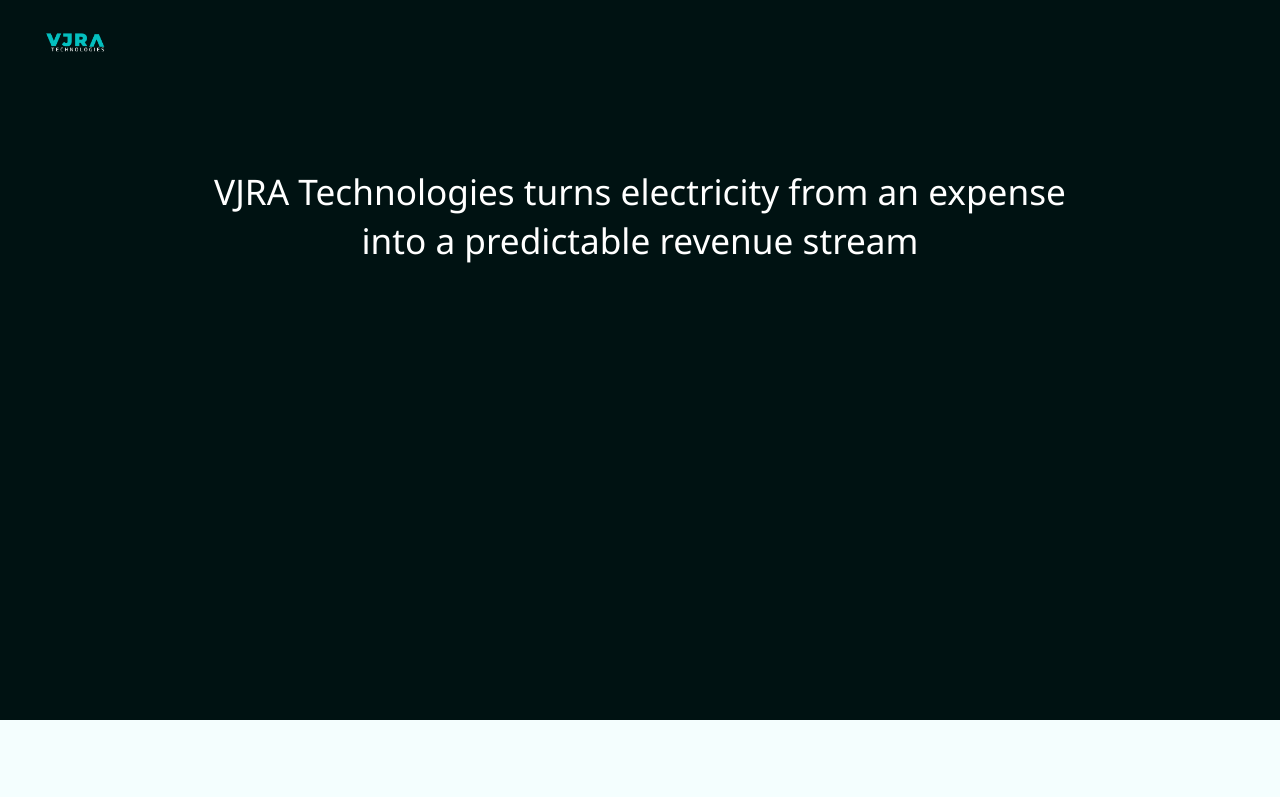
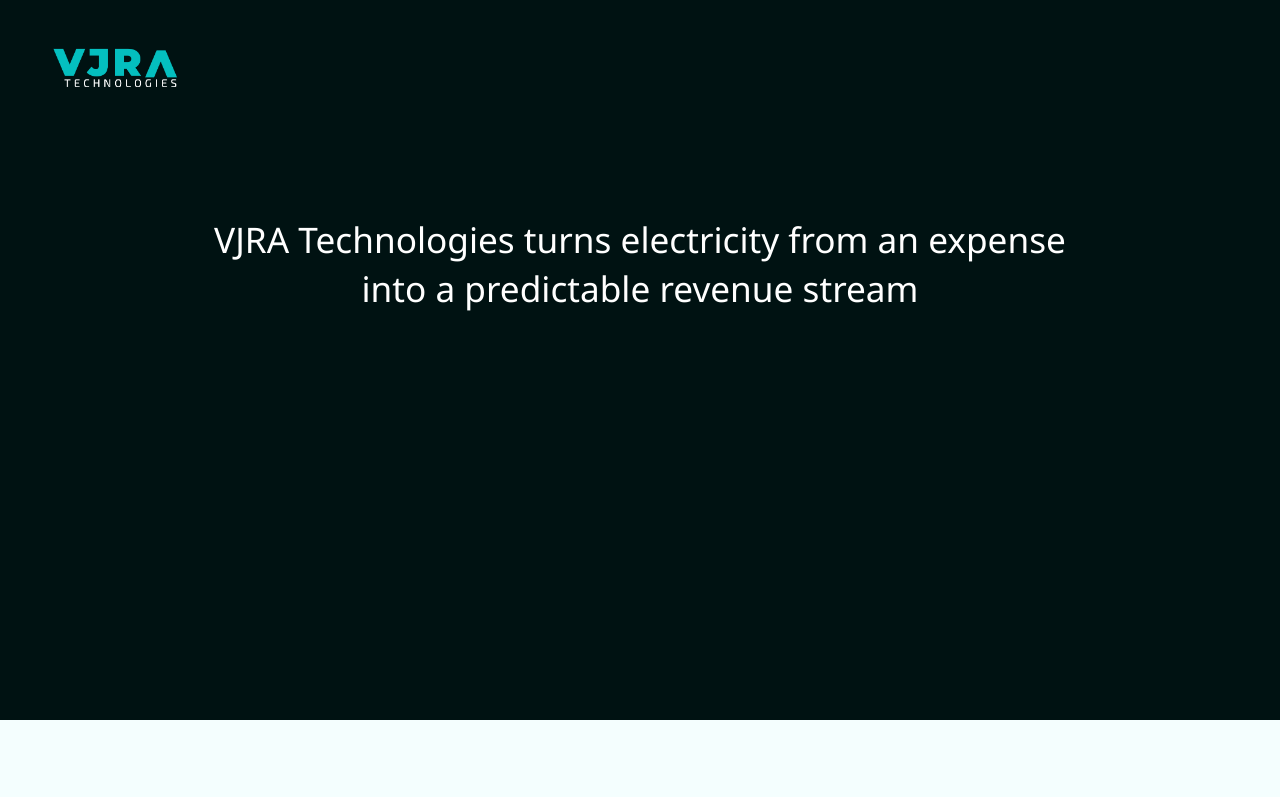
Before and after one commit to vjratech/Website, a plain HTML site: page index.html in a window 1280 px wide. Shown: the top 797 px of the page. Drawn offline with Linux system fonts and the light colour scheme.

Commit message:
Update style.css

```diff
--- a/style.css
+++ b/style.css
@@ -33,7 +33,7 @@
 }
 
 .logo {
-  height: 42px;
+  height: 90px;
 }
 
 .hero-content {
```
